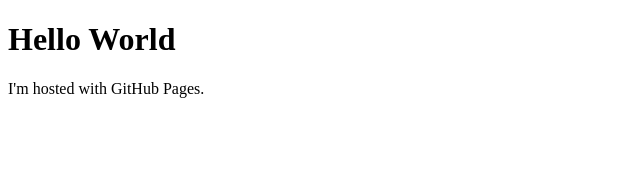
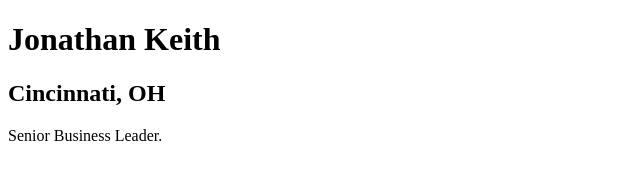
Before and after one commit to jskeithgit/jskeithgit.github.io, a plain HTML site: page index.html in a window 1280 px wide. Shown: the whole page, without its empty margins (0-640 px from the left). Drawn offline with Linux system fonts and the light colour scheme.

Commit message:
Update index.html

```diff
--- a/index.html
+++ b/index.html
@@ -1,7 +1,8 @@
 <!DOCTYPE html>
 <html>
 <body>
-<h1>Hello World</h1>
-<p>I'm hosted with GitHub Pages.</p>
+<h1>Jonathan Keith</h1>
+<h2>Cincinnati, OH</h2>
+<p>Senior Business Leader.</p>
 </body>
 </html>
```
